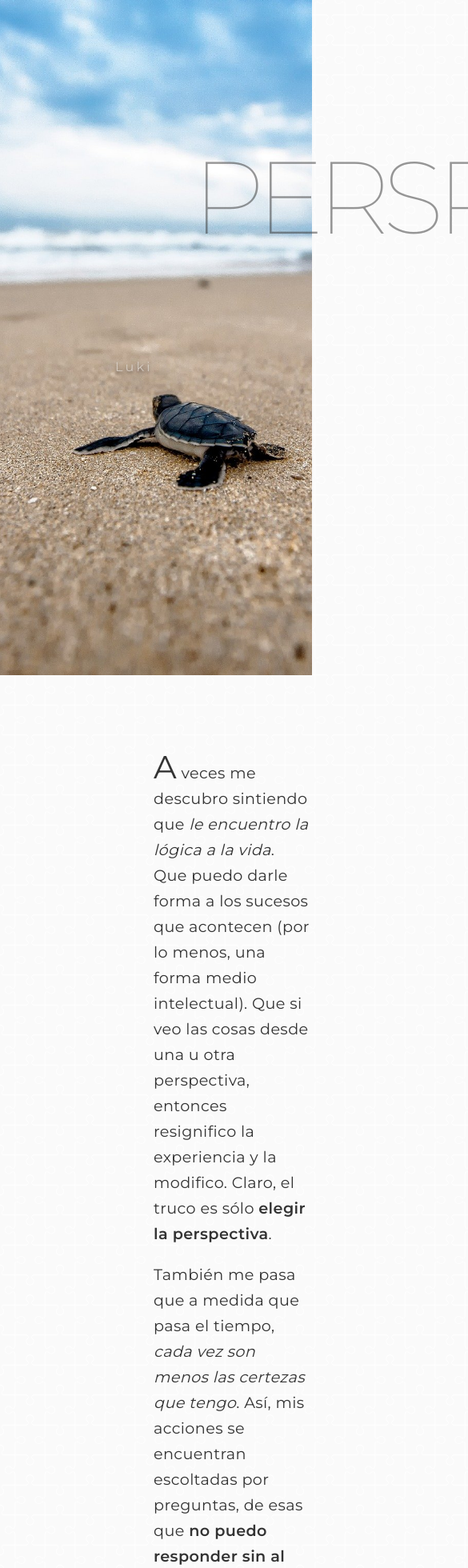
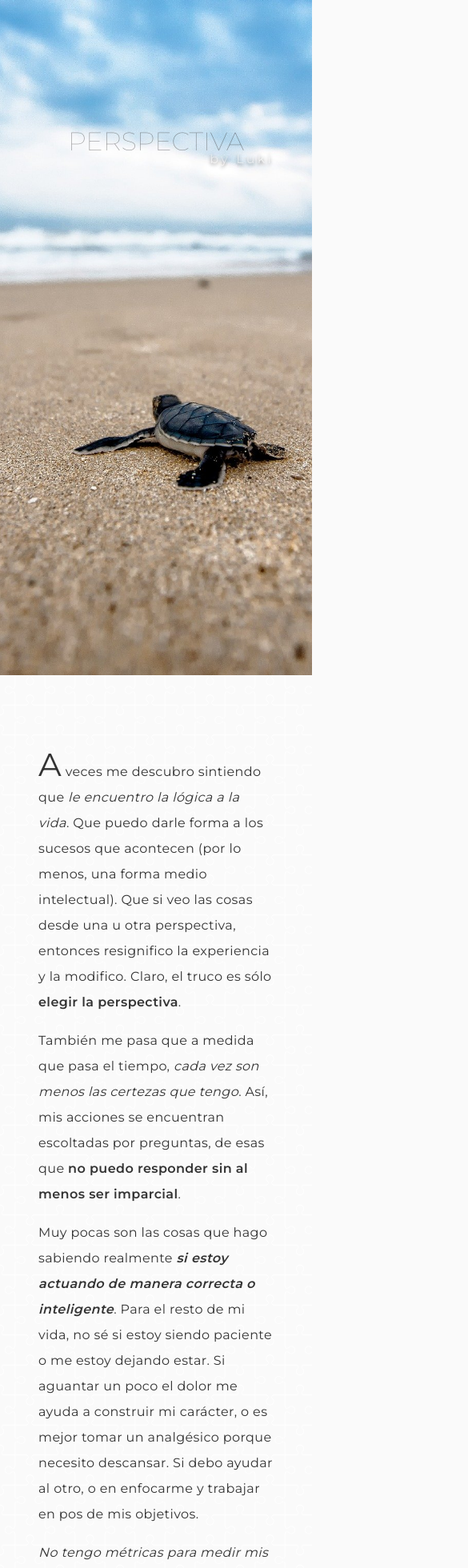
Before and after one commit to LucasMRC/perspectiva, a Svelte app: page / in a window 390 px wide. Shown: the top 1960 px of the page at 80% size, 585 px wide, since content can reach past the window. Built offline with nearby package versions, Linux system fonts and the light colour scheme; a web font is replaced by a local one.

Commit message:
Adds media queries

```diff
--- a/src/components/Hero/Title.svelte
+++ b/src/components/Hero/Title.svelte
@@ -12,37 +12,47 @@
         const titleElement = document.querySelector('h1.title') as HTMLHeadingElement;
         setTimeout(() => titleElement.style.opacity = '.5', 0);
     });
-
 </script>
 
 <h1 class="title">
-    {fullTitle}
+    {fullTitle.toUpperCase()}
 </h1>
 
 <style>
 
     h1.title {
-        margin: 2rem 15rem 0;
-        font-size: 8rem;
         font-weight: 100;
-        text-transform: uppercase;
-        letter-spacing: -0.6rem;
         text-align: center;
         transition: opacity ease 2300ms;
         opacity: 0;
+        position: relative;
     }
 
     h1.title::after {
         content: 'by Luki';
-        text-transform: none;
         font-size: 1rem;
         color: var(--secondary-color);
         letter-spacing: .2rem;
-        position: relative;
-        top:1rem;
-        right: 6rem;
+        position: absolute;
+        top: 2rem;
+        right: 3rem;
         text-shadow: 0 .125rem .25rem #000;
         font-weight: var(--regular-font);
     }
 
+    @media screen and (min-width: 480px) {
+        h1.title {
+            margin: 2rem 15rem 0;
+            font-size: 8rem;
+            letter-spacing: -0.6rem;
+        }
+
+        h1.title::after {
+            position: relative;
+            top: 1rem;
+            right: 6rem;
+        }
+
+    }
+
 </style>
--- a/src/components/Main/index.svelte
+++ b/src/components/Main/index.svelte
@@ -36,13 +36,14 @@
 <style>
 
     main {
-        width: 50%;
-        padding: 5rem 12rem;
+        width: 100%;
+        padding: 5rem 3rem;
         min-height: 100vh;
+        box-sizing: border-box;
     }
 
     article {
-        font-size: 1.2rem;
+        font-size: 1rem;
         line-height: 2rem;
         margin-bottom: 5rem;
     }
@@ -55,4 +56,15 @@
         font-size: 2.5rem;
     }
 
+    @media screen and (min-width: 480px) {
+        main {
+            width: 65%;
+            padding: 5rem 0 5rem 12rem;
+        }
+
+        article {
+            font-size: 1.2rem;
+        }
+    }
+
 </style>
```
